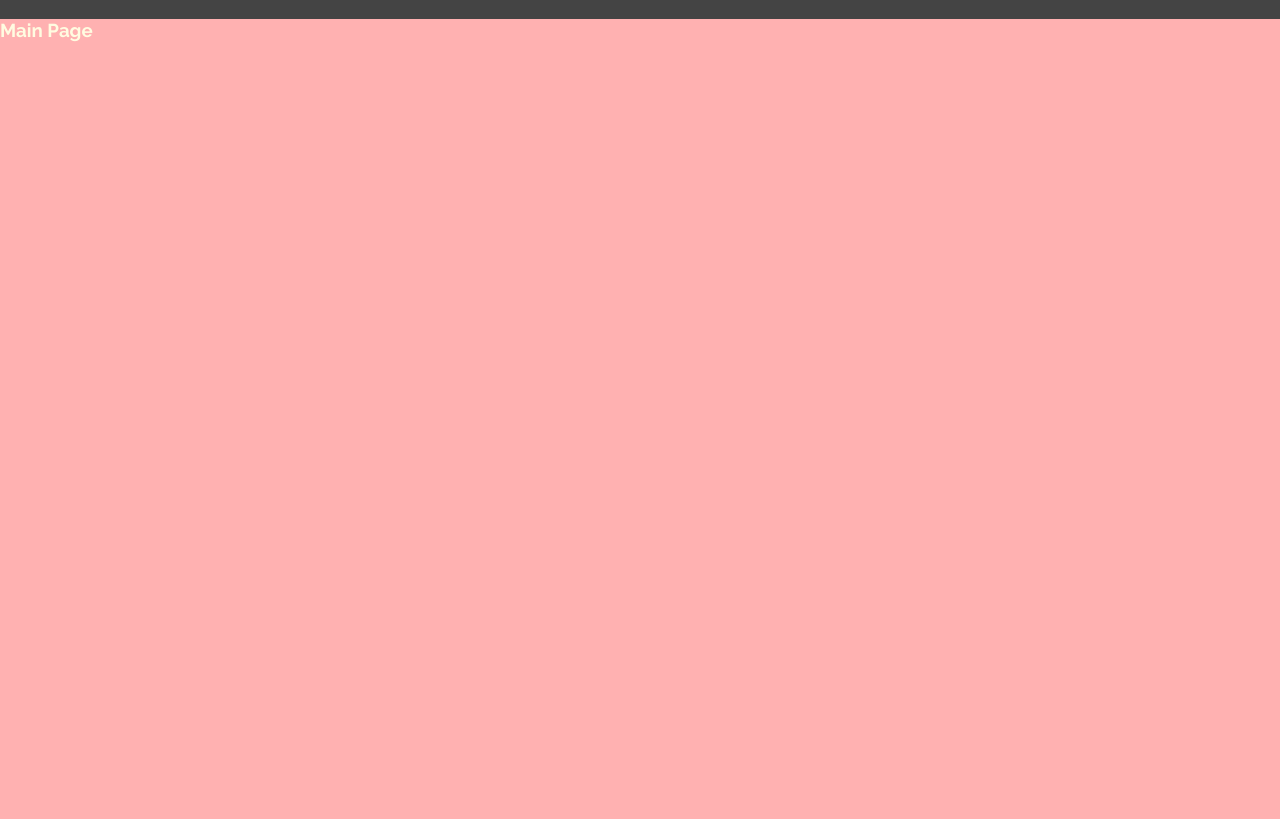
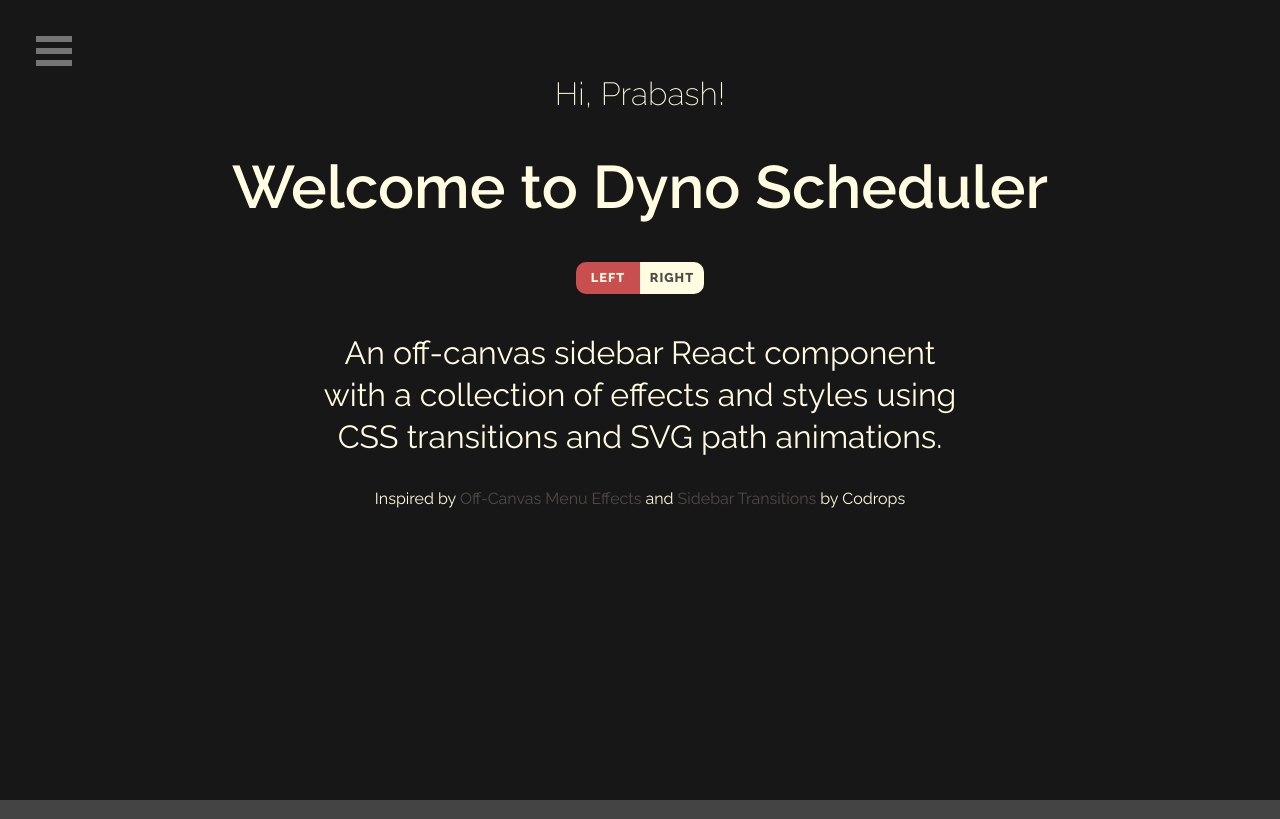
Before and after one commit to prabash/dyno-scheduler-ui, a React (Create React App) app: page / in a window 1280 px wide. Built offline with nearby package versions, Linux system fonts and the light colour scheme.

Commit message:
Fixed CSS issues with the home page

```diff
--- a/src/App.css
+++ b/src/App.css
@@ -1,3 +1,23 @@
+@import url(https://fonts.googleapis.com/css?family=Raleway:100,200,300,400,500,600,700,800);
+*,
+*:after,
+*:before {
+  -webkit-box-sizing: border-box;
+  box-sizing: border-box;
+}
+html {
+  height: 100%;
+}
+body {
+  height: 100%;
+  background: #444;
+  color: #fffce1;
+  font-family: 'Raleway', Arial, sans-serif;
+}
+#root {
+  height: 100%;
+}
+
 .App {
   text-align: center;
 }
@@ -8,8 +28,6 @@
 }
 
 .App-header {
-  background-color: #282c34;
-  min-height: 100vh;
   display: flex;
   flex-direction: column;
   align-items: center;
--- a/src/App.js
+++ b/src/App.js
@@ -1,6 +1,6 @@
 import React, { Component } from 'react';
 import logo from './logo.svg';
-//import './App.css';
+import './App.css';
 import MainPage from "./Components/Main/MainPage"
 import MainMenu from "./Components/MainMenu/MainMenu"
 
@@ -22,7 +22,7 @@
             Learn React
           </a>
         </header> */}
-        <MainPage/>
+        <MainMenu/>
       </div>
     );
   }
--- a/src/Components/Main/MainPage.css
+++ b/src/Components/Main/MainPage.css
@@ -2,7 +2,6 @@
 
 .App {
     height: 100%;
-    background: rgb(255, 177, 177);
     color: #fffce1;
     font-family: 'Raleway', Arial, sans-serif;
   }
--- a/src/Components/MainMenu/MainMenu.css
+++ b/src/Components/MainMenu/MainMenu.css
@@ -1,22 +1,4 @@
-@import url(https://fonts.googleapis.com/css?family=Raleway:100,200,300,400,500,600,700,800);
-*,
-*:after,
-*:before {
-  -webkit-box-sizing: border-box;
-  box-sizing: border-box;
-}
-html {
-  height: 100%;
-}
-body {
-  height: 100%;
-  background: #444;
-  color: #fffce1;
-  font-family: 'Raleway', Arial, sans-serif;
-}
-#root {
-  height: 100%;
-}
+
 a {
   color: #4e4a46;
   text-decoration: none;
```
